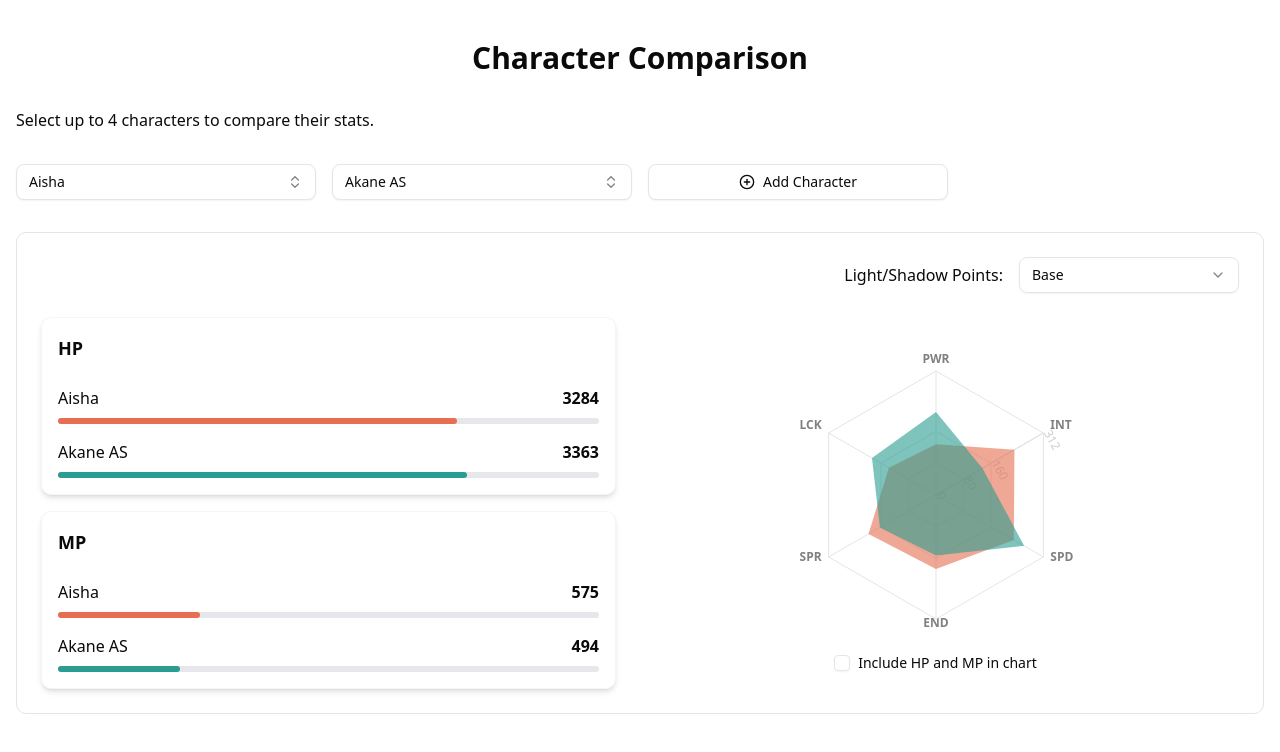
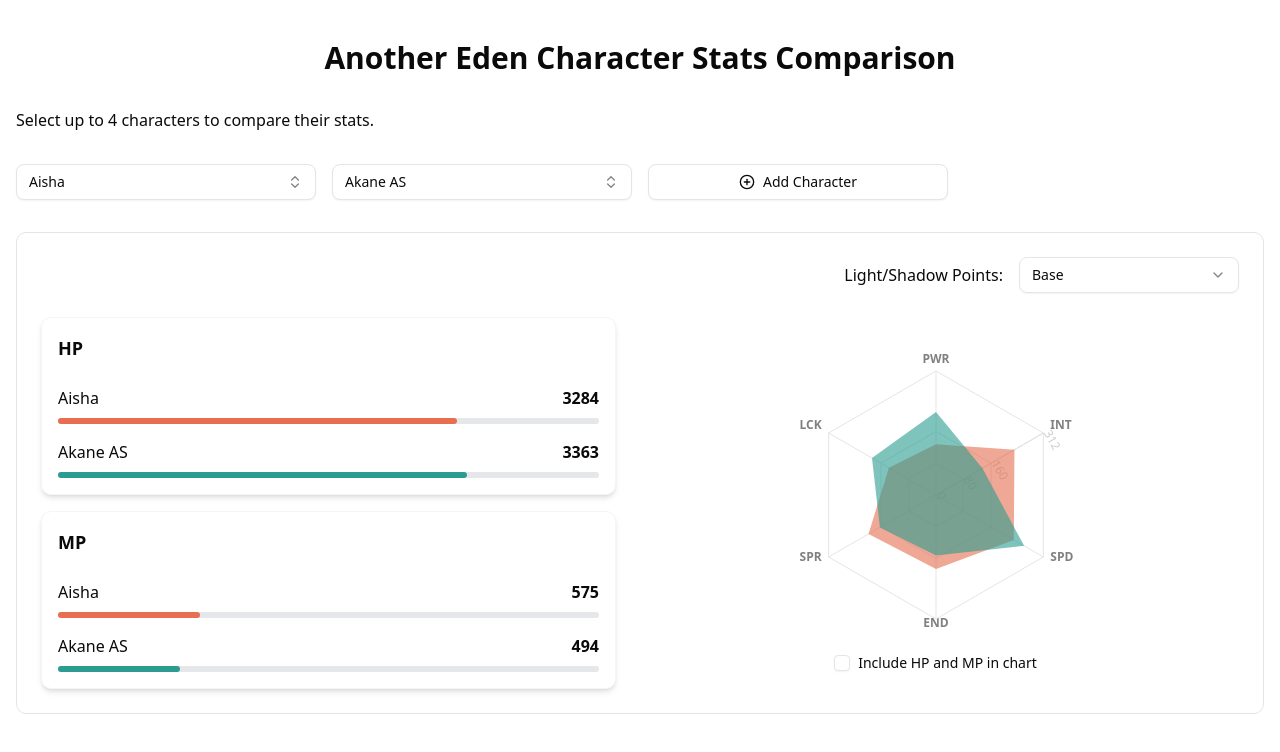
Before and after one commit to hendrasan/anoden-stats-comparison, a Next.js app: page / in a window 1280 px wide. Shown: the top 752 px of the page. Built offline with nearby package versions, Linux system fonts and the light colour scheme.

Commit message:
chore: update web title and description

```diff
--- a/app/layout.tsx
+++ b/app/layout.tsx
@@ -14,8 +14,8 @@
 });
 
 export const metadata: Metadata = {
-  title: "Create Next App",
-  description: "Generated by create next app",
+  title: "Another Eden Character Stats Comparison",
+  description: "A web app to compare Another Eden character stats",
 };
 
 export default function RootLayout({
--- a/app/page.tsx
+++ b/app/page.tsx
@@ -5,7 +5,7 @@
 export default function Home() {
   return (
     <main className="container py-10 px-4 mx-auto">
-      <h1 className="mb-8 text-3xl font-bold text-center">Character Comparison</h1>
+      <h1 className="mb-8 text-3xl font-bold text-center">Another Eden Character Stats Comparison</h1>
       <CharacterComparison />
     </main>
   );
```
